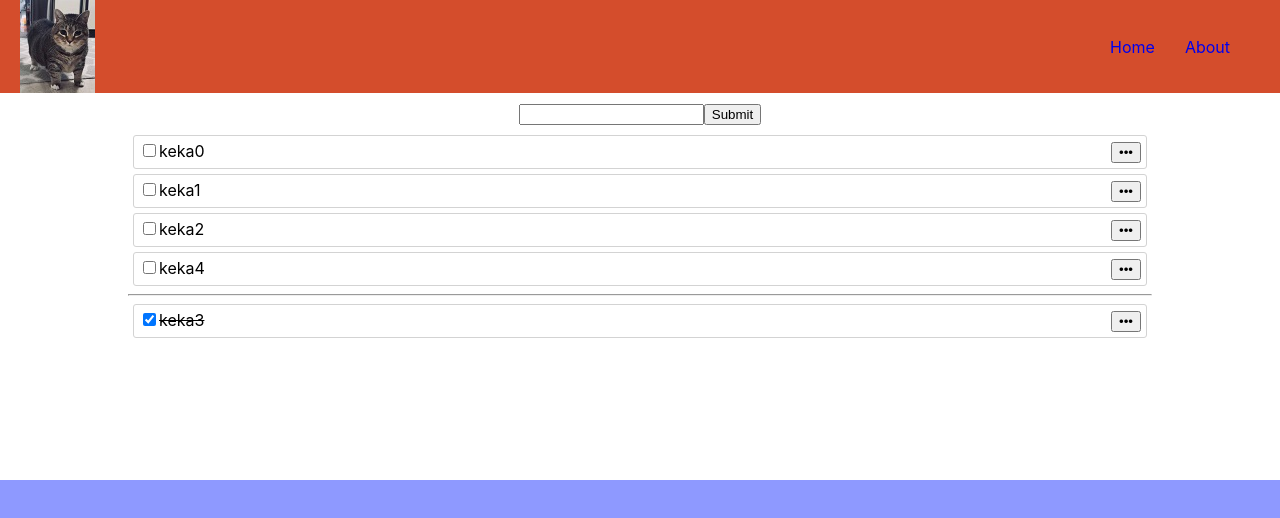
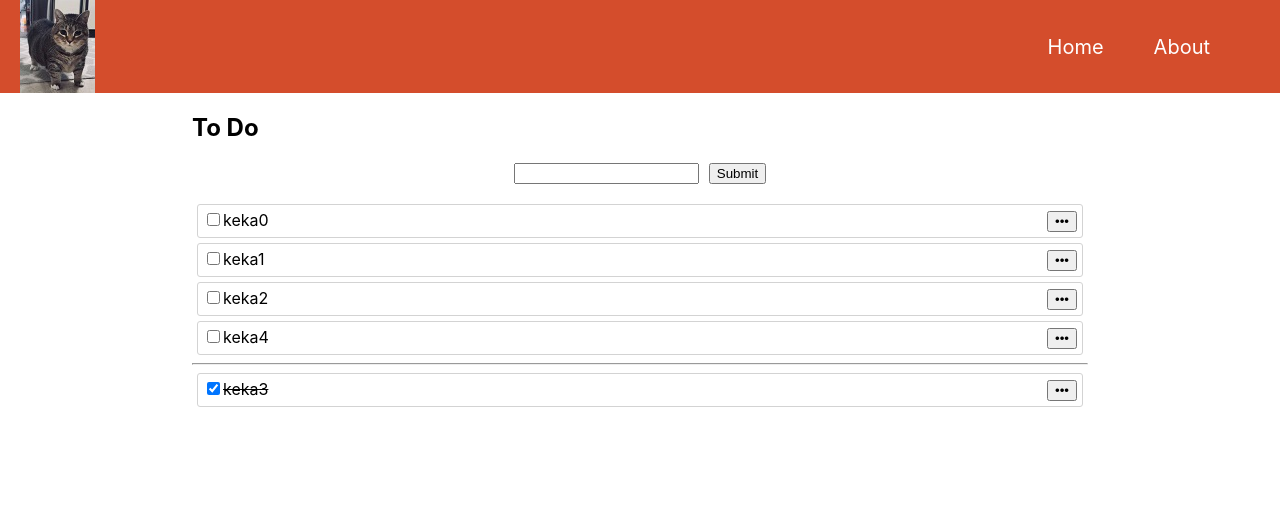
Before and after one commit to BonIlcer/todo-list, a React (Create React App) app: page / in a window 1280 px wide. Shown: the top 518 px of the page. Built offline with nearby package versions, Linux system fonts and the light colour scheme.

Commit message:
Edit styles

```diff
--- a/src/AddTask/AddTask.css
+++ b/src/AddTask/AddTask.css
@@ -1,3 +1,7 @@
 .add-task-wrapper {
-  margin: 10px;
+  margin: 20px;
 }
+
+.add-task-wrapper input {
+  margin-right: 10px;
+}
--- a/src/App.css
+++ b/src/App.css
@@ -2,6 +2,12 @@
   height: 60vh;
   background-color: white;
   text-align: center;
+}
+
+.App h2 {
+  width: 70%;
+  margin: 20px auto;
+  text-align: left;
 }
 
 input:focus {
@@ -28,9 +34,11 @@
 }
 
 .nav-bar ul li {
-  margin-right: 30px;
+  margin-right: 50px;
 }
 
 .link {
   text-decoration: none;
+  color: white;
+  font-size: 15pt;
 }
--- a/src/App.js
+++ b/src/App.js
@@ -27,6 +27,7 @@
 
         <Switch>
           <Route exact path="/">
+            <h2>To Do</h2>
             <ToDoList />
           </Route>
           <Route path="/about">
--- a/src/ToDoItem/ToDoItem.js
+++ b/src/ToDoItem/ToDoItem.js
@@ -30,7 +30,7 @@
         className="description-wrapper"
         onClick={() => dispatch({ type: "complete", id: task.id })}
       >
-        <input id={task.id} type="checkbox" checked={task.completed} />
+        <input id={task.id} type="checkbox" defaultChecked={task.completed} />
         {!isEdit ? (
           <label
             style={{ textDecoration: task.completed ? "line-through" : "none" }}
--- a/src/ToDoList/ToDoList.css
+++ b/src/ToDoList/ToDoList.css
@@ -1,4 +1,4 @@
 .todo-list {
-  width: 80%;
+  width: 70%;
   margin: auto;
 }
--- a/src/index.css
+++ b/src/index.css
@@ -6,9 +6,3 @@
   -webkit-font-smoothing: antialiased;
   -moz-osx-font-smoothing: grayscale;
 }
-
-#root {
-  height: 100vh;
-  background-color: rgb(142, 153, 255);
-  text-align: center;
-}
```
